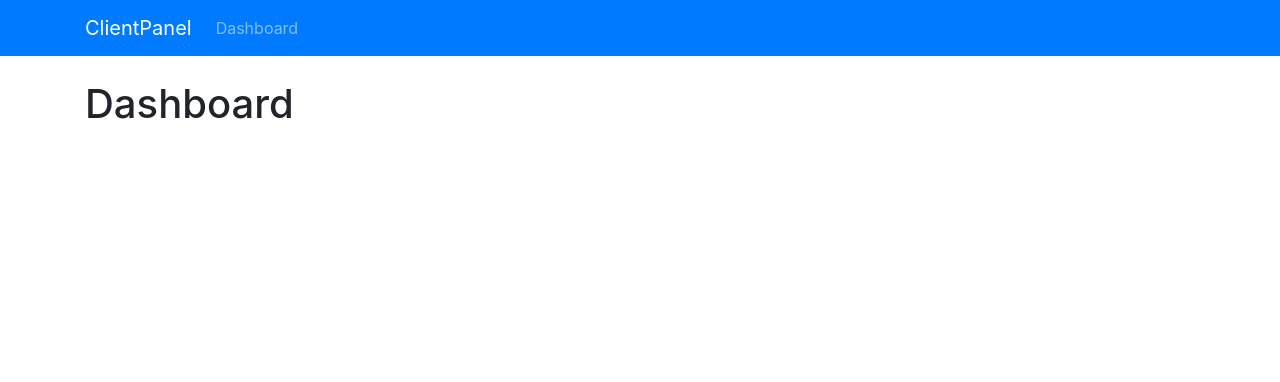
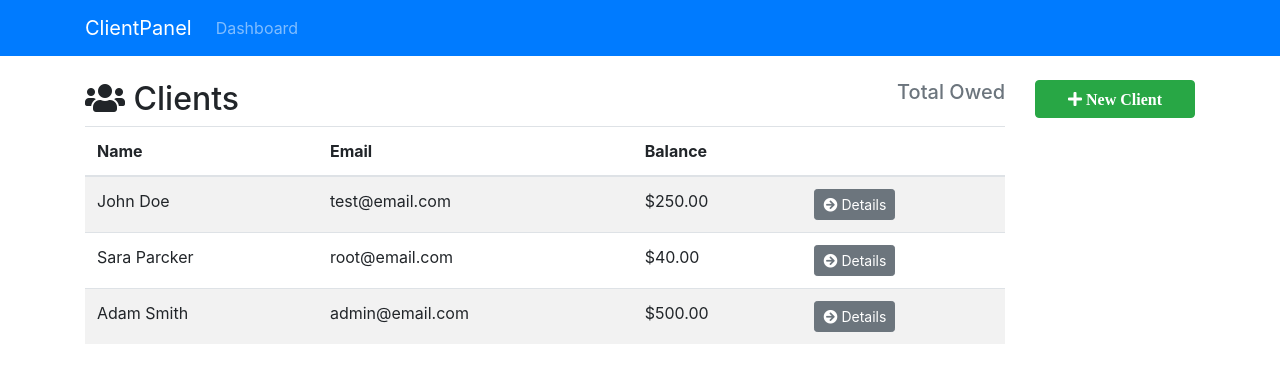
Before and after one commit to volosgoto/reactcontactpanelfirebase, a React (Create React App) app: page / in a window 1280 px wide. Shown: the top 382 px of the page. Built offline with nearby package versions, Linux system fonts and the light colour scheme.

Commit message:
set dashboard clients

```diff
--- a/src/components/clients/Clients.js
+++ b/src/components/clients/Clients.js
@@ -0,0 +1,90 @@
+import React, { Component } from "react";
+import { Link } from "react-router-dom";
+
+class Clients extends Component {
+  render() {
+    const clients = [
+      {
+        id: "11qqweas1",
+        firstName: "",
+        lastName: "John Doe",
+        email: "test@email.com",
+        phone: "344-44-66",
+        balance: 250
+      },
+      {
+        id: "22qac34",
+        firstName: "Sara Parcker",
+        lastName: "",
+        email: "root@email.com",
+        phone: "333-55-77",
+        balance: 40
+      },
+      {
+        id: "33retsavccxv",
+        firstName: "Adam Smith",
+        lastName: "",
+        email: "admin@email.com",
+        phone: "777-88-99",
+        balance: 500
+      }
+    ];
+
+    if (clients) {
+      return (
+        <div>
+          <div className="row">
+            <div className="col-md-6">
+              <h2>
+                {" "}
+                <i className="fas fa-users" /> Clients{" "}
+              </h2>
+            </div>
+            <div className="col-md-6">
+              <h5 className="text-right text-secondary">
+                Total Owed{" "}
+                <span className="text-primary">
+                  {/* ${parseFloat(totalOwed).toFixed(2)} */}
+                </span>
+              </h5>
+            </div>
+          </div>
+
+          <table className="table table-striped">
+            <thead className="thead-inverse">
+              <tr>
+                <th>Name</th>
+                <th>Email</th>
+                <th>Balance</th>
+                <th />
+              </tr>
+            </thead>
+            <tbody>
+              {clients.map(client => (
+                <tr key={client.id}>
+                  <td>
+                    {client.firstName} {client.lastName}
+                  </td>
+                  <td>{client.email}</td>
+                  <td>${parseFloat(client.balance).toFixed(2)}</td>
+                  <td>
+                    <Link
+                      to={`/client/${client.id}`}
+                      className="btn btn-secondary btn-sm"
+                    >
+                      <i className="fas fa-arrow-circle-right" /> Details
+                    </Link>
+                  </td>
+                </tr>
+              ))}
+            </tbody>
+          </table>
+        </div>
+      );
+    } else {
+      return <h1>Loading...</h1>;
+    }
+  }
+}
+
+export default Clients;
--- a/src/components/layout/Dashboard.js
+++ b/src/components/layout/Dashboard.js
@@ -1,13 +1,16 @@
-import React, { Component } from "react";
+import React from "react";
+import Sidebar from "./Sidebar";
+import Clients from "../clients/Clients";
 
-class Dashboard extends Component {
-  render() {
-    return (
-      <div>
-        <h1>Dashboard</h1>
+export default function Dashboard() {
+  return (
+    <div className="row">
+      <div className="col-md-10">
+        <Clients />
       </div>
-    );
-  }
+      <div className="col-md-2">
+        <Sidebar />
+      </div>
+    </div>
+  );
 }
-
-export default Dashboard;
--- a/src/components/layout/Sidebar.js
+++ b/src/components/layout/Sidebar.js
@@ -0,0 +1,10 @@
+import React from "react";
+import { Link } from "react-router-dom";
+
+export default function Sidebar() {
+  return (
+    <Link to="clients/add" className="btn btn-success btn-block">
+      <div className="fas fa-plus"> New Client</div>
+    </Link>
+  );
+}
```
